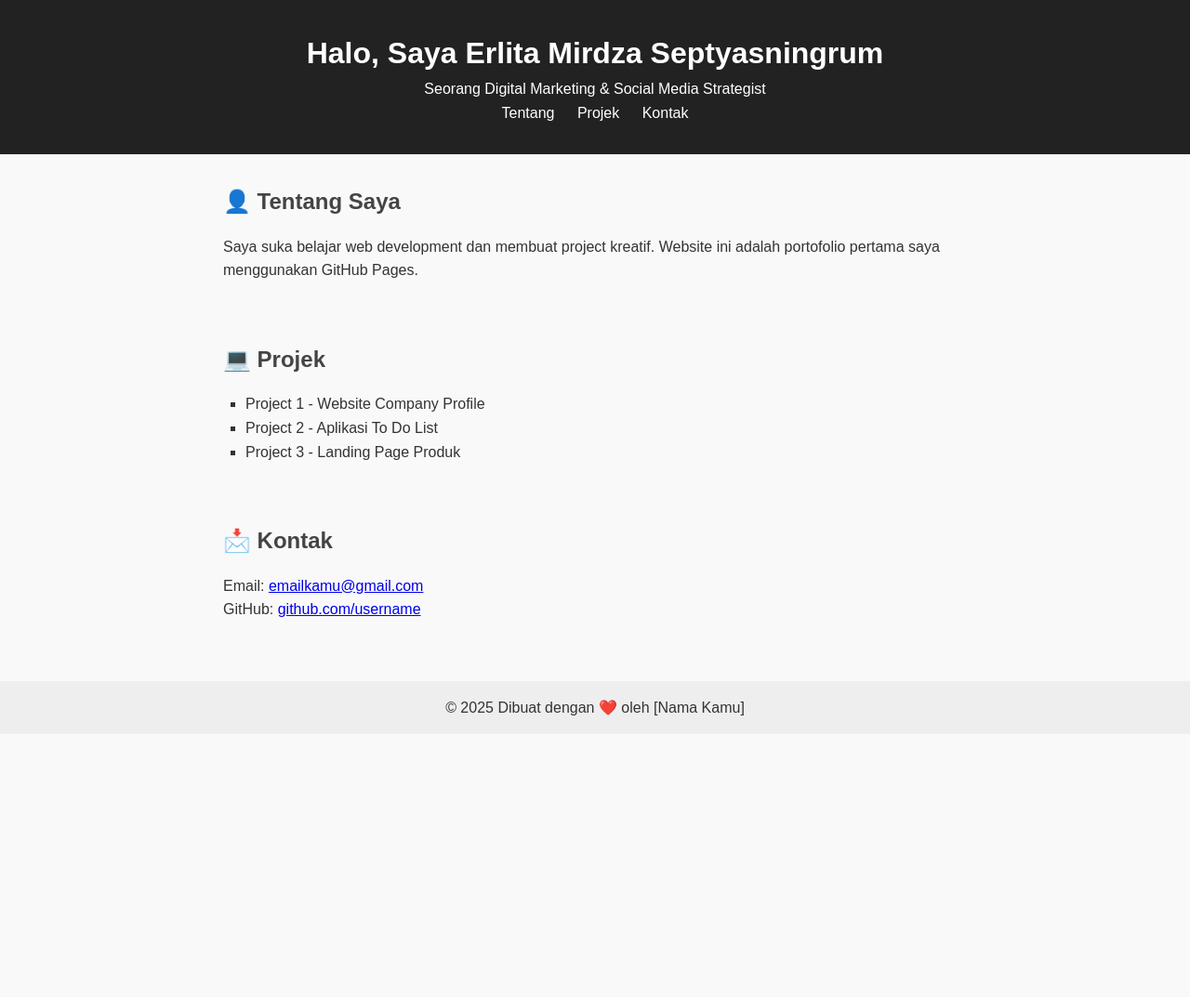
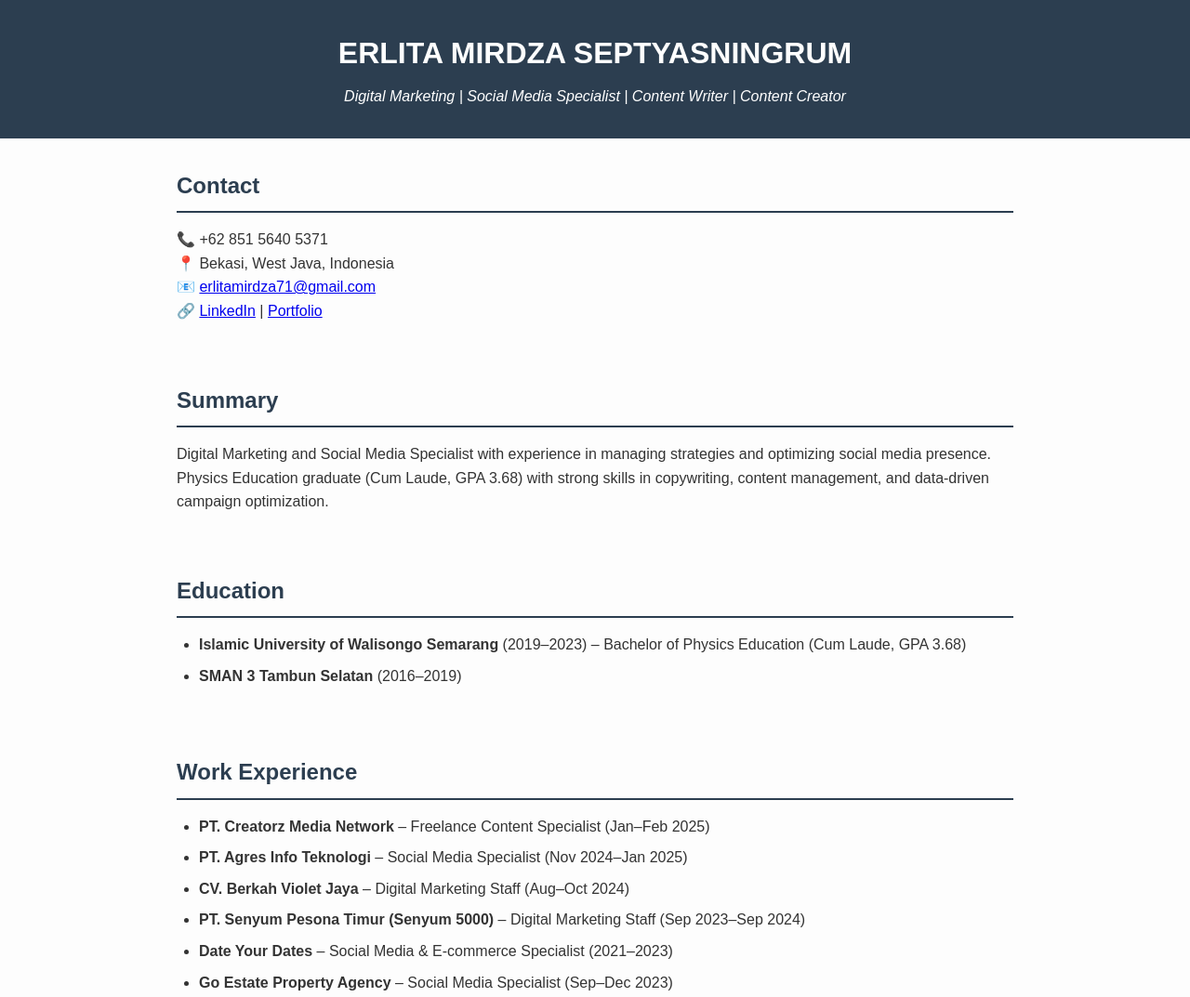
Before and after one commit to erlitamirdzaseptyasningrum/Portofolio, a plain HTML site: page index.html in a window 1280 px wide. Shown: the top 1073 px of the page at 93% size. Before the commit the page ends 800 px from the top, so only its background shows below. Drawn offline with Linux system fonts and the light colour scheme.

Commit message:
Update CV content in index.html and style.css

```diff
--- a/index.html
+++ b/index.html
@@ -1,47 +1,91 @@
 <!DOCTYPE html>
-<html lang="id">
+<html lang="en">
 <head>
   <meta charset="UTF-8">
   <meta name="viewport" content="width=device-width, initial-scale=1.0">
-  <title>Portofolio Saya</title>
+  <title>Erlita Mirdza - Digital Marketing Portfolio</title>
   <link rel="stylesheet" href="style.css">
 </head>
 <body>
   <header>
-    <h1>Halo, Saya Erlita Mirdza Septyasningrum</h1>
-    <p>Seorang Digital Marketing & Social Media Strategist </p>
-    <nav>
-      <a href="#about">Tentang</a>
-      <a href="#projects">Projek</a>
-      <a href="#contact">Kontak</a>
-    </nav>
+    <h1>ERLITA MIRDZA SEPTYASNINGRUM</h1>
+    <p>Digital Marketing | Social Media Specialist | Content Writer | Content Creator</p>
   </header>
 
-  <section id="about">
-    <h2>👤 Tentang Saya</h2>
+  <section id="contact">
+    <h2>Contact</h2>
+    <p>📞 +62 851 5640 5371</p>
+    <p>📍 Bekasi, West Java, Indonesia</p>
+    <p>📧 <a href="mailto:erlitamirdza71@gmail.com">erlitamirdza71@gmail.com</a></p>
+    <p>🔗 <a href="https://linkedin.com/in/erlitamirdza" target="_blank">LinkedIn</a> |
+       <a href="https://erlitamirdza-portfolio.com" target="_blank">Portfolio</a></p>
+  </section>
+
+  <section id="summary">
+    <h2>Summary</h2>
     <p>
-      Saya suka belajar web development dan membuat project kreatif.
-      Website ini adalah portofolio pertama saya menggunakan GitHub Pages.
+      Digital Marketing and Social Media Specialist with experience in managing strategies and optimizing social media presence.
+      Physics Education graduate (Cum Laude, GPA 3.68) with strong skills in copywriting, content management, and data-driven campaign optimization.
     </p>
   </section>
 
-  <section id="projects">
-    <h2>💻 Projek</h2>
+  <section id="education">
+    <h2>Education</h2>
     <ul>
-      <li>Project 1 - Website Company Profile</li>
-      <li>Project 2 - Aplikasi To Do List</li>
-      <li>Project 3 - Landing Page Produk</li>
+      <li><b>Islamic University of Walisongo Semarang</b> (2019–2023) – Bachelor of Physics Education (Cum Laude, GPA 3.68)</li>
+      <li><b>SMAN 3 Tambun Selatan</b> (2016–2019)</li>
     </ul>
   </section>
 
-  <section id="contact">
-    <h2>📩 Kontak</h2>
-    <p>Email: <a href="mailto:emailkamu@gmail.com">emailkamu@gmail.com</a></p>
-    <p>GitHub: <a href="https://github.com/username" target="_blank">github.com/username</a></p>
+  <section id="experience">
+    <h2>Work Experience</h2>
+    <ul>
+      <li><b>PT. Creatorz Media Network</b> – Freelance Content Specialist (Jan–Feb 2025)</li>
+      <li><b>PT. Agres Info Teknologi</b> – Social Media Specialist (Nov 2024–Jan 2025)</li>
+      <li><b>CV. Berkah Violet Jaya</b> – Digital Marketing Staff (Aug–Oct 2024)</li>
+      <li><b>PT. Senyum Pesona Timur (Senyum 5000)</b> – Digital Marketing Staff (Sep 2023–Sep 2024)</li>
+      <li><b>Date Your Dates</b> – Social Media & E-commerce Specialist (2021–2023)</li>
+      <li><b>Go Estate Property Agency</b> – Social Media Specialist (Sep–Dec 2023)</li>
+      <li><b>Agency Seotory</b> – Freelance Copywriter (Aug–Nov 2023)</li>
+      <li><b>D-Solution</b> – Social Media Specialist (Jul–Sep 2023)</li>
+      <li><b>Sudut Caffeine</b> – Social Media Officer (Feb–Apr 2023)</li>
+      <li><b>SKM Amanat</b> – Reporter (2021–2023)</li>
+    </ul>
+  </section>
+
+  <section id="certifications">
+    <h2>Certifications</h2>
+    <ul>
+      <li>Digital Marketing – Google Digital Garage (2023)</li>
+      <li>Social Media Officer – BBPVP Ministry of Manpower (2023)</li>
+      <li>Digital Marketing – MySkill Academy</li>
+      <li>Mandarin HSK 1 Certificate – Cetta Mandarin (2024)</li>
+      <li>English Certificate (2022)</li>
+    </ul>
+  </section>
+
+  <section id="skills">
+    <h2>Skills</h2>
+    <h3>Technical</h3>
+    <ul>
+      <li>Digital Marketing (Meta Business Suite, TikTok Ads, Instagram Ads)</li>
+      <li>Graphic Design (Canva, Photoshop, CapCut)</li>
+      <li>Content Management (WordPress SEO, Notion, Spreadsheets)</li>
+      <li>Planning Tools (Microsoft Office, Teams, Trello, Google Business)</li>
+      <li>Writing Skills for AI Prompting</li>
+    </ul>
+    <h3>Soft Skills</h3>
+    <ul>
+      <li>Communication</li>
+      <li>Team Management</li>
+      <li>Creativity</li>
+      <li>Business & Product Planning</li>
+      <li>Time Management</li>
+    </ul>
   </section>
 
   <footer>
-    <p>© 2025 Dibuat dengan ❤️ oleh [Nama Kamu]</p>
+    <p>© 2025 – Built with ❤️ by Erlita Mirdza</p>
   </footer>
 </body>
 </html>
--- a/style.css
+++ b/style.css
@@ -1,50 +1,54 @@
 /* Reset */
-body, h1, h2, p, ul {
+body, h1, h2, h3, p, ul {
   margin: 0;
   padding: 0;
 }
 body {
   font-family: Arial, sans-serif;
   line-height: 1.6;
-  background: #f9f9f9;
+  background: #fdfdfd;
   color: #333;
 }
 
 /* Header */
 header {
-  background: #222;
+  background: #2c3e50;
   color: #fff;
   text-align: center;
   padding: 2rem 1rem;
 }
-header nav a {
-  color: #fff;
-  margin: 0 10px;
-  text-decoration: none;
+header h1 {
+  margin-bottom: 0.5rem;
 }
-header nav a:hover {
-  text-decoration: underline;
+header p {
+  font-style: italic;
 }
 
-/* Section */
+/* Sections */
 section {
   padding: 2rem;
-  max-width: 800px;
+  max-width: 900px;
   margin: auto;
 }
 section h2 {
+  border-bottom: 2px solid #2c3e50;
   margin-bottom: 1rem;
-  color: #444;
+  padding-bottom: 0.5rem;
+  color: #2c3e50;
 }
-ul {
-  list-style: square;
+section ul {
   margin-left: 1.5rem;
+  margin-top: 0.5rem;
+}
+section ul li {
+  margin-bottom: 0.5rem;
 }
 
 /* Footer */
 footer {
   text-align: center;
+  background: #eee;
   padding: 1rem;
   margin-top: 2rem;
-  background: #eee;
+  font-size: 0.9rem;
 }
```
